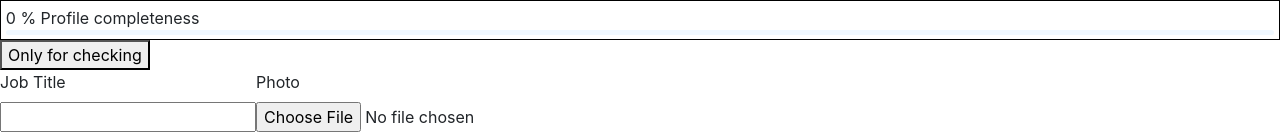
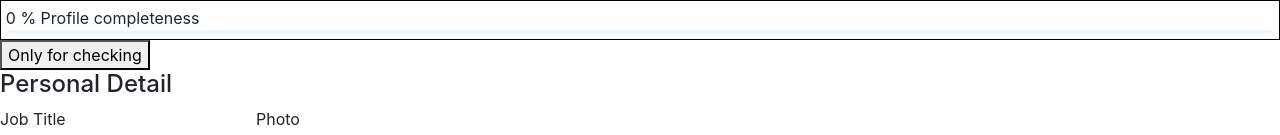
Before and after one commit to Anicodeth/Ai_Cv_Builder, an Angular app: page / in a window 1280 px wide. Shown: the top 135 px of the page. Built offline with nearby package versions, Linux system fonts and the light colour scheme.

Commit message:
personal title

```diff
--- a/src/app/personaldetails/personaldetails.component.html
+++ b/src/app/personaldetails/personaldetails.component.html
@@ -1,4 +1,8 @@
 <div class = 'personal-details-container'>
+    <div class="personal-header">
+        <h4>Personal Detail</h4>
+    </div>
+
     <form>
         <div class = "personal-rowone">
             <div class = "unit">
```
